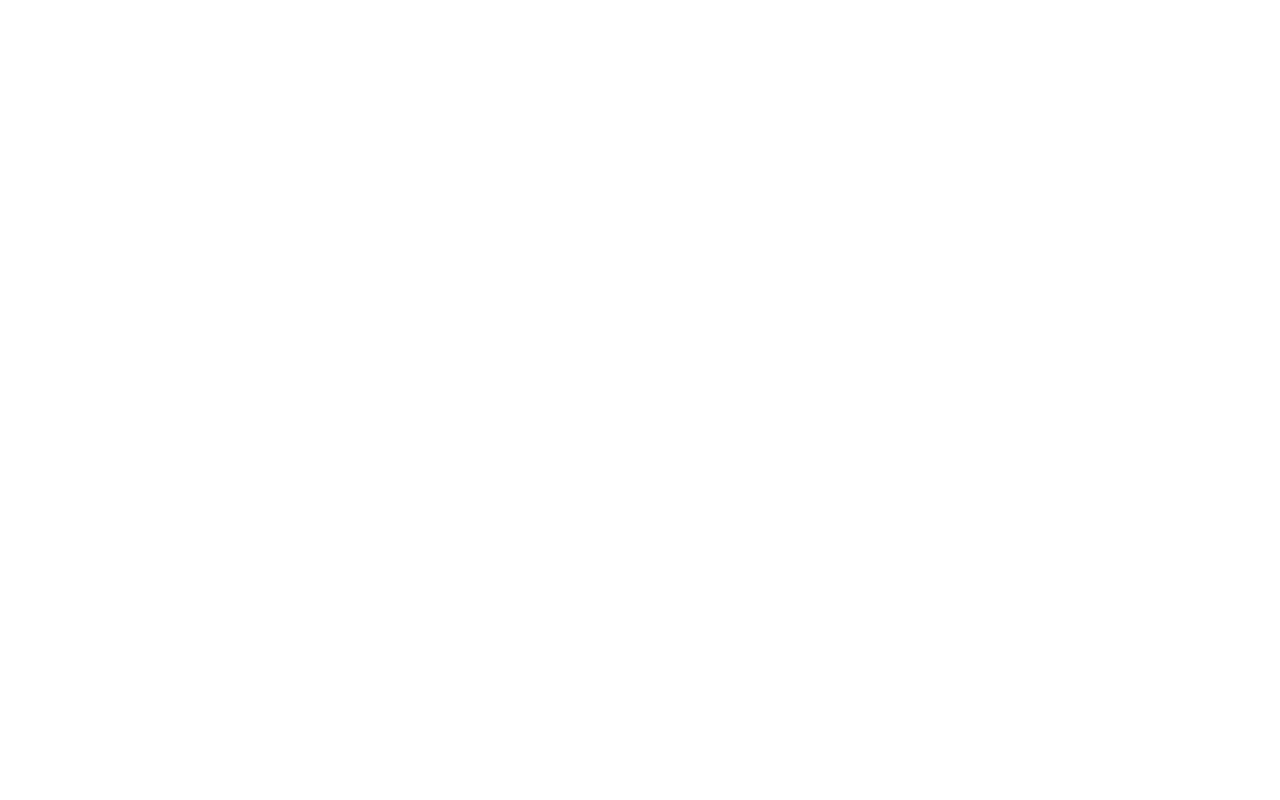
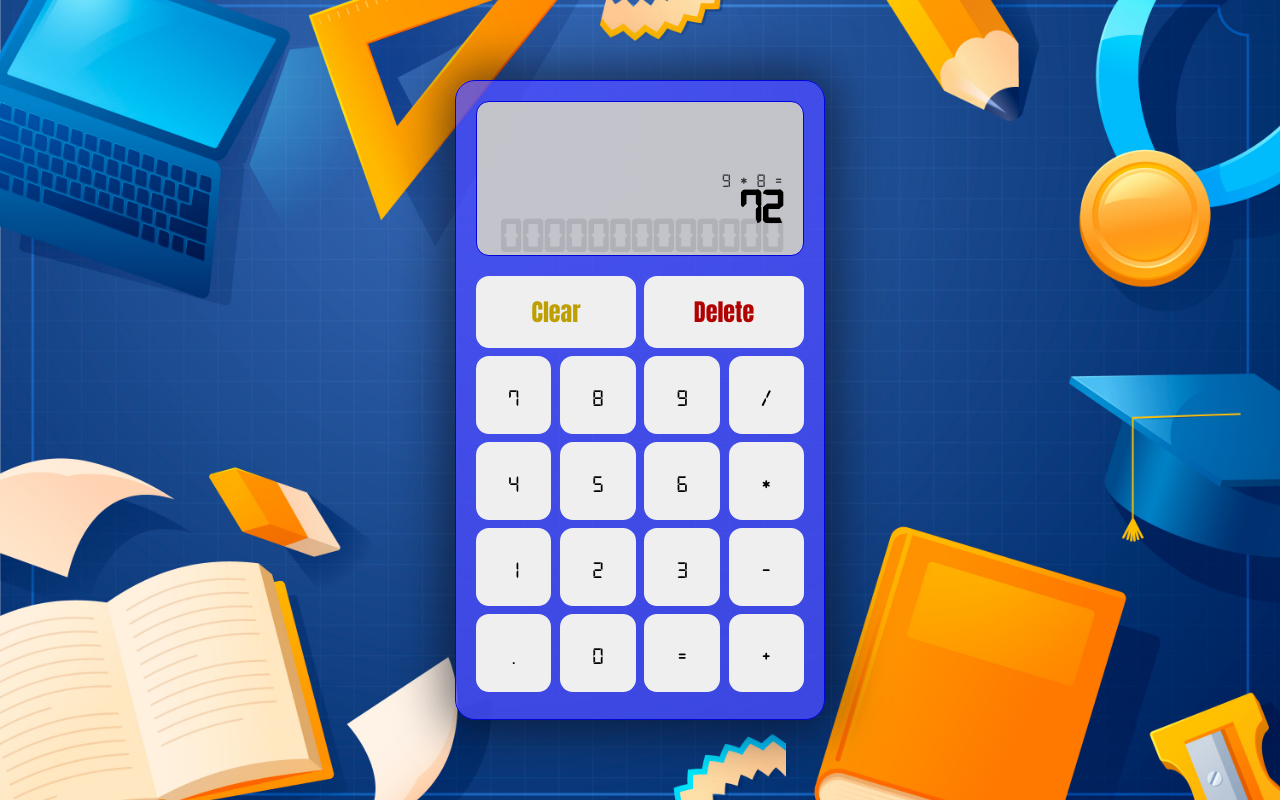
Before and after one commit to Mohamedeid106/Calculator, a plain HTML site: page index.html in a window 1280 px wide. Drawn offline with Linux system fonts and the light colour scheme.

Commit message:
finishing html and css files

```diff
--- a/index.html
+++ b/index.html
@@ -3,9 +3,40 @@
 <head>
     <meta charset="UTF-8">
     <meta name="viewport" content="width=device-width, initial-scale=1.0">
+    <link rel="stylesheet" href="style.css">
+    <script src="script.js"></script>
     <title>Calculator</title>
 </head>
 <body>
+    <div class="container">
+        <div class="display">
+            <div class="result">9 * 8 =</div>
+            <div class="current">72</div>
+        </div>
 
+        <div class="remove">
+            <button class="clear">Clear</button>
+            <button class="delete">Delete</button>
+        </div>
+
+        <div class="num_operators">
+            <button class="num">7</button>
+            <button class="num">8</button>
+            <button class="num">9</button>
+            <button class="operator">/</button>
+            <button class="num">4</button>
+            <button class="num">5</button>
+            <button class="num">6</button>
+            <button class="operator">*</button>
+            <button class="num">1</button>
+            <button class="num">2</button>
+            <button class="num">3</button>
+            <button class="operator">-</button>
+            <button class="dot">.</button>
+            <button class="num">0</button>
+            <button class="operator">=</button>
+            <button class="operator">+</button>
+        </div>
+    </div>
 </body>
 </html>
--- a/style.css
+++ b/style.css
@@ -1,20 +1,145 @@
+@font-face {
+    font-family: myFirstFont;
+    src: url("static/DIGITAL-7\ \(MONO\).TTF");
+    font-weight: normal;
+    font-style: normal;
+}
+
 *, *::before, *::after {
     padding: 0;
     margin: 0;
     box-sizing: border-box;
 }
 
-html {
-    height: 100%;
-}
-
 body {
     height: 100%;
     width: 100%;
-    background-image: url("static/dark-pattern-with-calculator-rulers_414931-69.jpg");
+    background-image: url("static/133510159_10141608.jpg");
     background-position: center;
     background-attachment: fixed;
     background-repeat: no-repeat;
     background-size: cover;
     position: absolute;
+    display: flex;
+    justify-content: center;
+    align-items: center;
 }
+
+.container {
+    height: 80%;
+    width: 370px;
+    background-color: rgba(76, 76, 255, 0.774);
+    border: solid 1px rgb(2, 2, 218);
+    border-radius: 20px;
+    box-shadow: 0 0 50px 10px rgba(8,7,16,0.6);
+    display: flex;
+    flex-direction: column;
+    align-items: center;
+    padding: 20px;
+}
+
+.container .display {
+    background-color: rgba(201, 201, 201, 0.959);
+    border: solid 1px rgb(2, 2, 218);
+    position: relative;
+    height: 26%;
+    width: 100%;
+    border-radius: 13px;
+    margin-bottom: 20px;
+    display: flex;
+    flex-direction: column;
+    align-items: end;
+    justify-content: center;
+    gap: 4px;
+    padding: 20px;
+    font-family: myFirstFont;
+}
+
+.container .display .result{
+    font-size: larger;
+    opacity: 70%;
+}
+.container .display .current{
+    font-size: xxx-large;
+    font-weight: bold;
+    position: relative;
+}
+
+.container .display::before{
+    content: '0000000000000';
+    position: relative;
+    font-size: xxx-large;
+    font-weight: bold;
+    opacity: 9%;
+    bottom: -74px;
+}
+
+.container .remove {
+    background-color: transparent;
+    border: none;
+    position: relative;
+    height: 12%;
+    width: 100%;
+    display: flex;
+    justify-content: space-between;
+    gap: 8px;
+}
+
+.container .remove .clear {
+    width: 100%;
+    border: none;
+    border-radius: 13px;
+    font-family: Impact, Haettenschweiler, 'Arial Narrow Bold', sans-serif;
+    font-size: x-large;
+    color: rgb(189, 160, 0);
+    transition: background-color ease-in-out 0.4s;
+    cursor: pointer;
+}
+
+.container .remove .clear:hover {
+    background-color: rgb(94, 80, 0);
+}
+
+.container .remove .delete {
+    width: 100%;
+    border: none;
+    border-radius: 13px;
+    font-family: Impact, Haettenschweiler, 'Arial Narrow Bold', sans-serif;
+    font-size: x-large;
+    color: #b10101;
+    transition: background-color ease-in-out 0.4s;
+    cursor: pointer;
+}
+
+.container .remove .delete:hover {
+    background-color: #4b0000;
+}
+
+.container .num_operators {
+    background-color: transparent;
+    border: none;
+    position: relative;
+    height: 58%;
+    width: 100%;
+    display: flex;
+    gap: 5px;
+    flex-wrap: wrap;
+    justify-content: space-between;
+    padding-top: 8px;
+}
+
+.container .num_operators button {
+    width: 23%;
+    height: 23%;
+    border-radius: 13px;
+    border: none;
+    font-family: myFirstFont;
+    font-size: x-large;
+    text-align: center;
+    transition: background-color ease-in-out 0.4s;
+    cursor: pointer;
+}
+
+.container .num_operators button:hover {
+    background-color: rgb(180, 180, 180);
+}
```
Also changed, not shown: static/133510159_10141608.jpg (added), static/DIGITAL-7 (MONO).TTF (added), static/DIGITAL7-RG1ML.TTF (added), static/calculator-notepad-pencil-yellow-background-space-text_73102-74.jpg (deleted), static/dark-pattern-with-calculator-rulers_414931-69.jpg (deleted).
